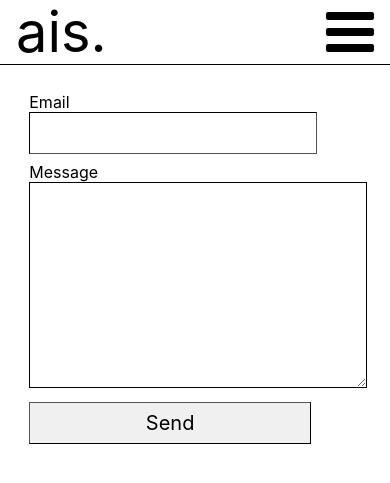
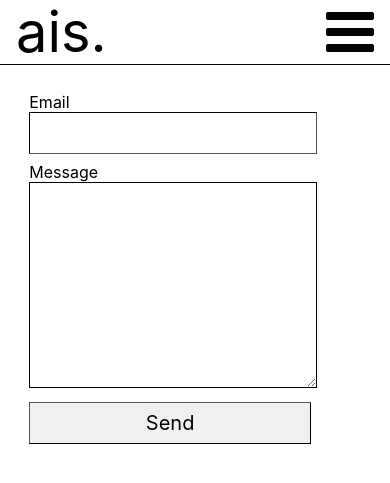
Before and after one commit to taxihelms0/alexiansmith.com, a Jekyll site: the page built from contact.html, in a window 390 px wide. Shown: the top 483 px of the page. Built offline with Jekyll 4.4.1, drawn with Linux system fonts in a browser that asks for light colours; nearby versions of some CDN libraries.

Commit message:
textarea width

```diff
--- a/_sass/responsive.scss
+++ b/_sass/responsive.scss
@@ -58,6 +58,7 @@
 
     form textarea {
       height:200px;
+      width:85%!important;
     }
 
     form button, input{
```
